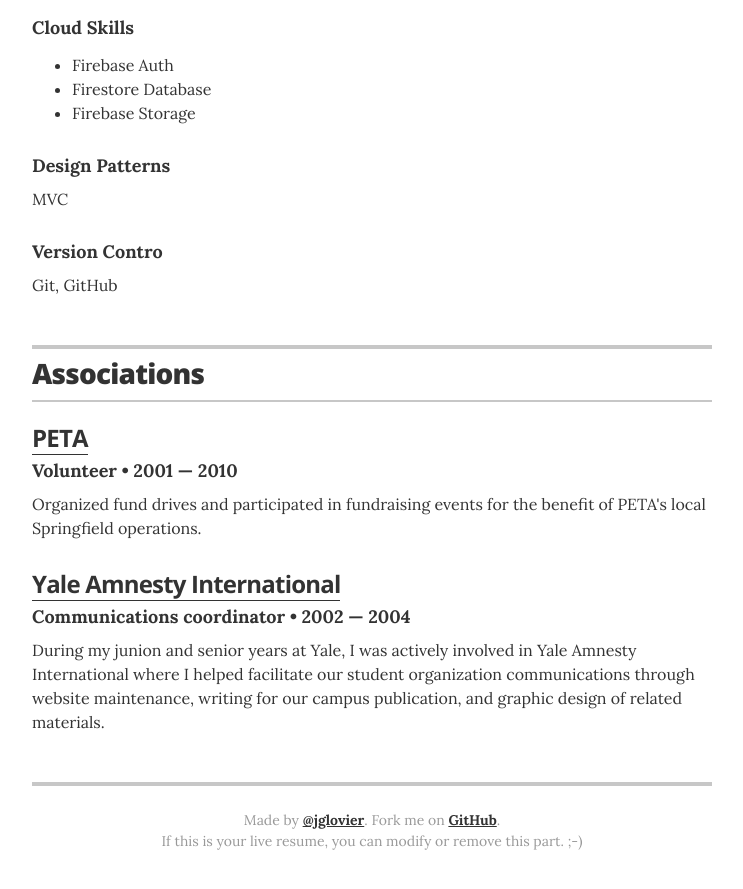
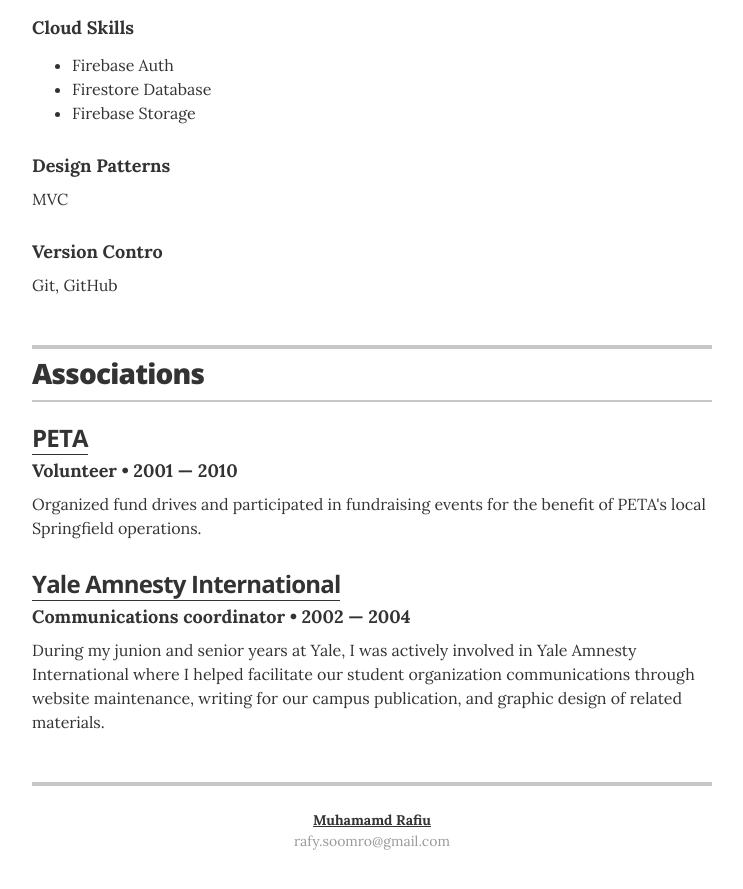
Before and after one commit to Muhammad-RAFAY/resume, a Jekyll site: the page built from index.html, in a window 1280 px wide and 900 px high, scrolled down 2414 px. Shown: the top 889 px of the window, without its empty margins (268-1011 px from the left). Built offline with Jekyll 4.4.1, drawn with Linux system fonts in a browser that asks for light colours.

Commit message:
update resume

```diff
--- a/_layouts/resume.html
+++ b/_layouts/resume.html
@@ -232,8 +232,8 @@
       {% endif %}
 
       <footer class="page-footer">
-        <p class="footer-line">Made by <a href="">@jglovier</a>. Fork me on <a href="https://github.com/jglovier/resume-template">GitHub</a>.</p>
-        <p class="footer-line">If this is your live resume, you can modify or remove this part. ;-)</p>
+        <p class="footer-line"><a href="">Muhamamd Rafiu</a></p>
+        <p class="footer-line">rafy.soomro@gmail.com</p>
       </footer>
 
     </div>
```
